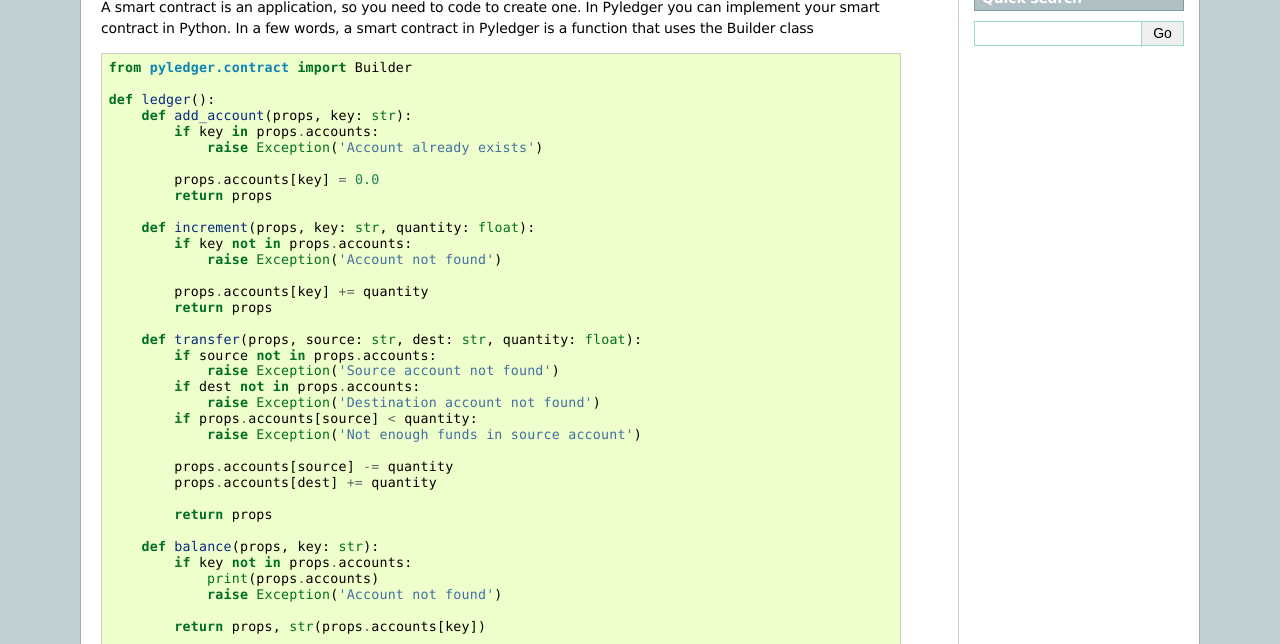
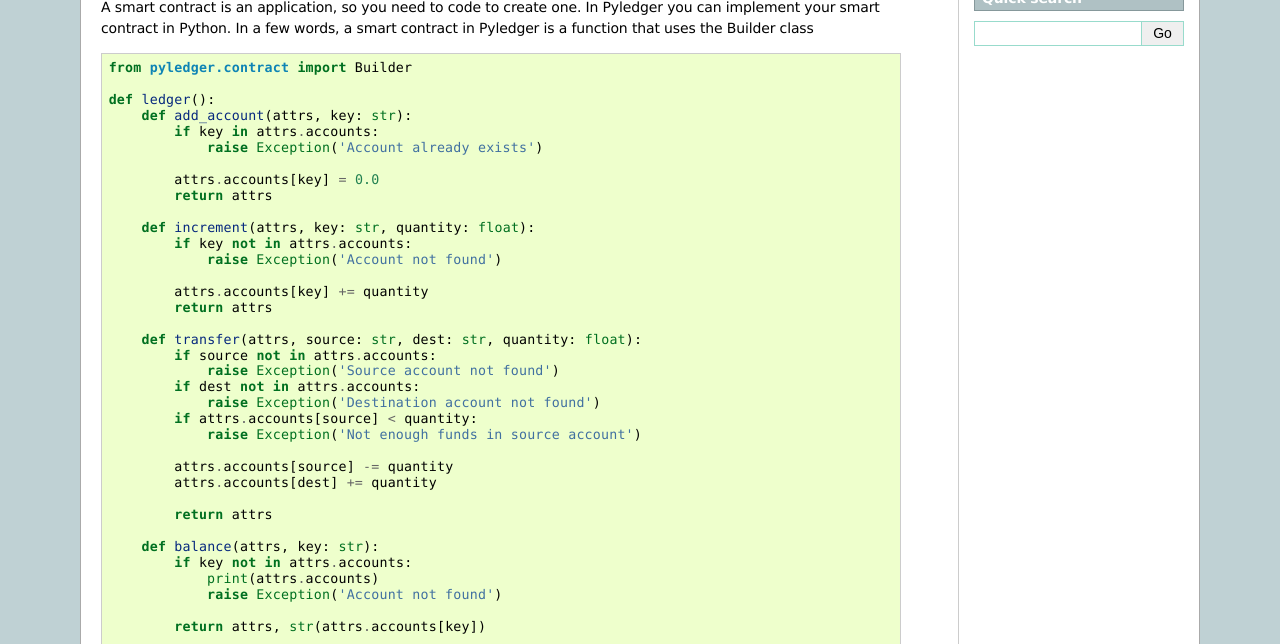
Before and after one commit to guillemborrell/pyledger, a Sphinx documentation site: the page built from docs/source/index.rst, in a window 1280 px wide. Shown: the part 308-952 px from the top of the page. Built offline with Sphinx 7.4.7, drawn with Linux system fonts in a browser that asks for light colours.

```diff
--- a/docs/source/contract.rst
+++ b/docs/source/contract.rst
@@ -1,5 +1,7 @@
 How to create a smart contract
 ==============================
 
+A smart contract in pyledger is a function that looks pretty much like an object. It has properties
+
 .. autoclass:: pyledger.contract.Builder
    :members: add_method, add_property
--- a/docs/source/index.rst
+++ b/docs/source/index.rst
@@ -31,39 +31,39 @@ smart contract in Pyledger is a function that uses the Builder class
     from pyledger.contract import Builder
 
     def ledger():
-        def add_account(props, key: str):
-            if key in props.accounts:
+        def add_account(attrs, key: str):
+            if key in attrs.accounts:
                 raise Exception('Account already exists')
 
-            props.accounts[key] = 0.0
-            return props
+            attrs.accounts[key] = 0.0
+            return attrs
 
-        def increment(props, key: str, quantity: float):
-            if key not in props.accounts:
+        def increment(attrs, key: str, quantity: float):
+            if key not in attrs.accounts:
                 raise Exception('Account not found')
 
-            props.accounts[key] += quantity
-            return props
+            attrs.accounts[key] += quantity
+            return attrs
 
-        def transfer(props, source: str, dest: str, quantity: float):
-            if source not in props.accounts:
+        def transfer(attrs, source: str, dest: str, quantity: float):
+            if source not in attrs.accounts:
                 raise Exception('Source account not found')
-            if dest not in props.accounts:
+            if dest not in attrs.accounts:
                 raise Exception('Destination account not found')
-            if props.accounts[source] < quantity:
+            if attrs.accounts[source] < quantity:
                 raise Exception('Not enough funds in source account')
 
-            props.accounts[source] -= quantity
-            props.accounts[dest] += quantity
+            attrs.accounts[source] -= quantity
+            attrs.accounts[dest] += quantity
 
-            return props
+            return attrs
 
-        def balance(props, key: str):
-            if key not in props.accounts:
-                print(props.accounts)
+        def balance(attrs, key: str):
+            if key not in attrs.accounts:
+                print(attrs.accounts)
                 raise Exception('Account not found')
 
-            return props, str(props.accounts[key])
+            return attrs, str(attrs.accounts[key])
 
         contract = Builder('DigitalCurrency')
         contract.add_property('accounts', {})
```
Also changed, not shown: README.rst (+19 -19 lines), 3 other files.
